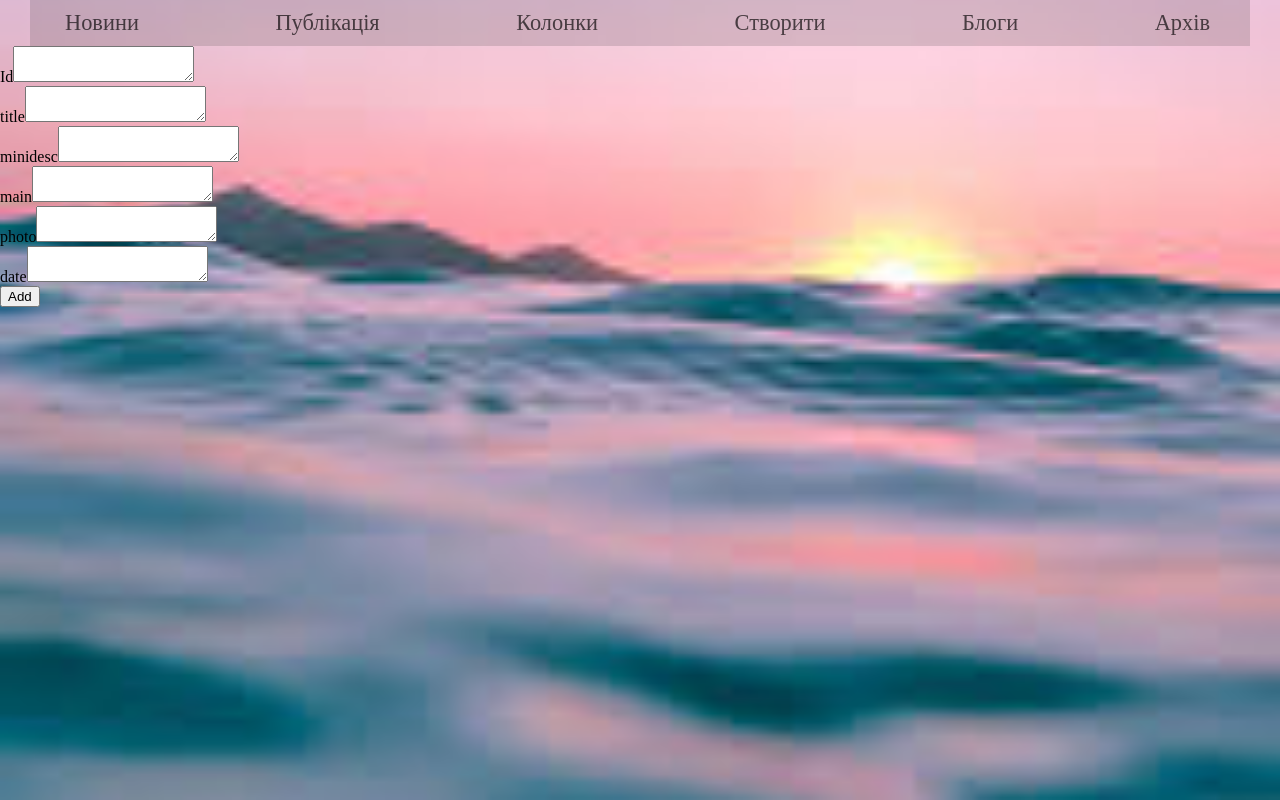
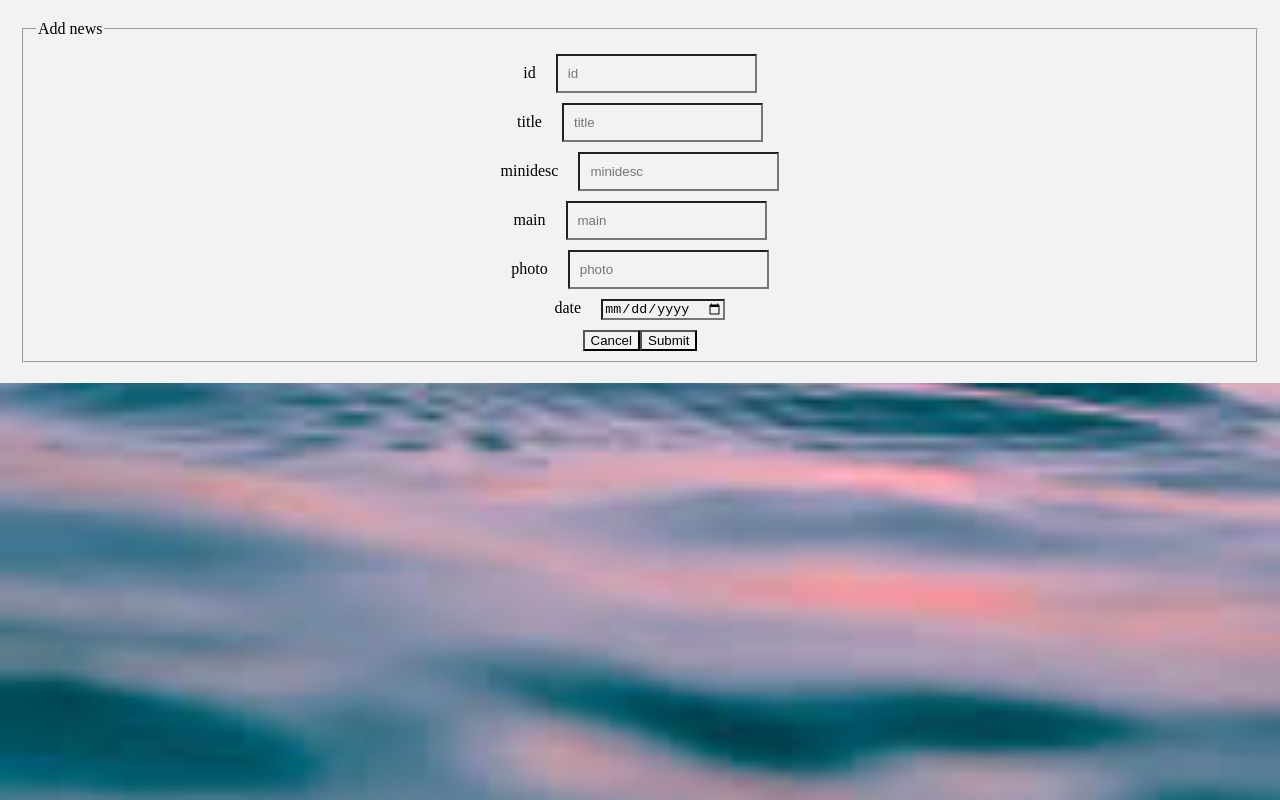
Before and after one commit to su115/strong_testing, an Angular app in the folder angular-test-app/: page /main2 in a window 1280 px wide. Built offline with nearby package versions, Linux system fonts and the light colour scheme.

Commit message:
0.5 from Bogdan

```diff
--- a/angular-test-app/src/app/component2/Addpost/add-post.component.css
+++ b/angular-test-app/src/app/component2/Addpost/add-post.component.css
@@ -0,0 +1,22 @@
+* {
+  box-sizing: border-box;
+  background-color: #f2f2f2;
+}
+.form-horizontal {
+  padding: 20px;
+}
+.form-group {
+  text-align: center;
+  margin-top: 10px;
+}
+input[type=text] {
+  padding: 10px;
+  margin-left: 20px;
+}
+input[type=photo] {
+  padding: 10px;
+  margin-left: 20px;
+}
+input[type=date] {
+  margin-left: 20px;
+}
--- a/angular-test-app/src/app/component2/Addpost/add-post.component.html
+++ b/angular-test-app/src/app/component2/Addpost/add-post.component.html
@@ -1,65 +1,56 @@
-<!-- <div class="modal fade" id="exampleModal" tabindex="-1" role="dialog" aria-labelledby="exampleModalLabel" aria-hidden="true">
-    <div class="modal-dialog" role="document">
-        <div class="modal-content">
-            <div class="modal-header">
-                <h5 class="modal-title" id="exampleModalLabel">Modal title</h5>
-                <button type="button" #closeBtn class="close" data-dismiss="modal" aria-label="Close">
-              <span aria-hidden="true">&times;</span>
-            </button>
+<div class="row custom-row">
+  <div class= "col-sm-5 custom-container jumbotron">
+
+    <form class="form-horizontal">
+        <fieldset>
+        <legend>Add news</legend>
+            <div class="form-group">
+              <label for="id">id</label>
+              <input type="text"
+                id="id"
+                placeholder="id">
             </div>
-            <div class="modal-body">
 
+            <div class="form-group">
+              <label for="title">title</label>
+              <input type="text"
+                id="title"
+                placeholder="title">
+            </div>
 
-                <form>
-                    <div class="form-group">
-                        <label for="exampleInputEmail1">Title</label>
-                        <input name="title" type="text" class="form-control" id="exampleInputEmail1" aria-describedby="emailHelp" placeholder="Enter title">
-                    </div>
-                    <div class="form-group">
-                        <label for="exampleInputPassword1">Description</label>
-                        <textarea name="description" class="form-control" id="exampleInputPassword1" placeholder="Password">
-                        </textarea>
-                    </div>
+            <div class="form-group">
+              <label for="minidesc" >minidesc</label>
+              <input type="text"
+                id="minidesc"
+                placeholder="minidesc">
+            </div>
 
+            <div class="form-group">
+              <label for="main" >main</label>
+              <input type="text"
+                id="main"
+                placeholder="main">
+            </div>
 
+            <div class="form-group">
+              <label for="photo" >photo</label>
+              <input type="photo"
+                id="photo"
+                placeholder="photo">
+            </div>
 
-                    <button type="button" class="btn btn-primary">Add</button>
-                </form>
+            <div class="form-group">
+              <label for="date" >date</label>
+              <input type="date"
+                id="date"
+                placeholder="date">
+            </div>
 
-
+           <!--- Buttons Block --->
+            <div class="form-group">
+                <button type="reset" class="btn btn-default">Cancel</button>
+                <button type="submit" class="btn btn-primary" click= "Add_Active">Submit</button>
             </div>
-        </div>
-    </div>
-</div> -->
-<app-menu></app-menu>
-<div class="form-group">
-  <label for="exampleInputPassword1">Id</label>
-  <textarea name="description" class="form-control" id="id" placeholder="ID">
-  </textarea>
-</div>
-<div class="form-group">
-  <label for="exampleInputPassword1">title</label>
-  <textarea name="description" class="form-control" id="title" placeholder="Password">
-  </textarea>
-</div>
-<div class="form-group">
-  <label for="exampleInputPassword1">minidesc</label>
-  <textarea name="description" class="form-control" id="minidesc" placeholder="Password">
-  </textarea>
-</div>
-<div class="form-group">
-  <label for="exampleInputPassword1">main</label>
-  <textarea name="description" class="form-control" id="main" placeholder="Password">
-  </textarea>
-</div>
-<div class="form-group">
-  <label for="exampleInputPassword1">photo</label>
-  <textarea name="description" class="form-control" id="photo" placeholder="Password">
-  </textarea>
-</div>
-<div class="form-group">
-  <label for="exampleInputPassword1">date</label>
-  <textarea name="description" class="form-control" id="date" placeholder="Password">
-  </textarea>
-</div>
-<button type="button" class="btn" (click)="Add_Active()">Add</button>
+        </fieldset>
+    </form>
+  </div>
--- a/angular-test-app/src/app/component2/Addpost/add-post.component.ts
+++ b/angular-test-app/src/app/component2/Addpost/add-post.component.ts
@@ -1,6 +1,10 @@
 import { Component } from '@angular/core';
+
 import { NEWS } from '../../shared/NEWS_INTERFACE'
 import {SelectNewService} from '../../select-new.service'
+
+//import { Post } from '../models/post.model';
+
 
 @Component({
   selector: 'app-add-post',
--- a/angular-test-app/src/app/component3/skeleton-a/skeleton-a.component.html
+++ b/angular-test-app/src/app/component3/skeleton-a/skeleton-a.component.html
@@ -4,7 +4,13 @@
 <div *ngIf="tipeher">
   <p class="title">{{tipeher.title}}</p>
 	<div class="container">
-		<img #myImage [hidden]="myImage.isBugged" (error)="myImage.isBugged = true"src={{tipeher.photo}}>
+		<!--<img #myImage
+		[hidden]="myImage.isBugged"
+		(error)="myImage.isBugged = true"
+		src={{tipeher.photo}}	>
+		-->
+
+
 		<div class="RightBlock">
 
     <p class="minidesc">{{tipeher.minidesc}}</p>
--- a/angular-test-app/src/app/component3/skeleton-a/skeleton-a.component.ts
+++ b/angular-test-app/src/app/component3/skeleton-a/skeleton-a.component.ts
@@ -1,7 +1,7 @@
 import { Component, OnInit } from "@angular/core";
 import { SelectNewService } from "../../select-new.service";
 import { NEWS } from "../../shared/NEWS_INTERFACE";
-import { NEWSLIST } from "../../shared/NEWSMOCKS";
+//import { NEWSLIST } from "../../shared/NEWSMOCKS";
 @Component({
   selector: "app-skeleton-a",
   templateUrl: "./skeleton-a.component.html",
@@ -9,13 +9,14 @@ import { NEWSLIST } from "../../shared/NEWSMOCKS";
 })
 export class SkeletonAComponent implements OnInit {
   tipeher?: NEWS;
-  constructor(public selectService: SelectNewService) {
+  constructor(public selectService: SelectNewService)
+  {
     this.selectService.propety.subscribe(tipeher => (this.tipeher = tipeher));
-    console.log("get:" + this.tipeher.title);
+    console.log("get:" + this.tipeher?.title);
 
 
-    console.log(this.tipeher.photo)
-    if (this.tipeher.photo == "#") {
+    console.log(this.tipeher?.photo)
+    if (this.tipeher?.photo == "#") {
       console.log("this new dont ave photo");
       this.tipeher.photo = undefined;
       //console.log("this new dont ave photo");
```
Also changed, not shown: 1 other file (tests, documents, lock files or other folders).
